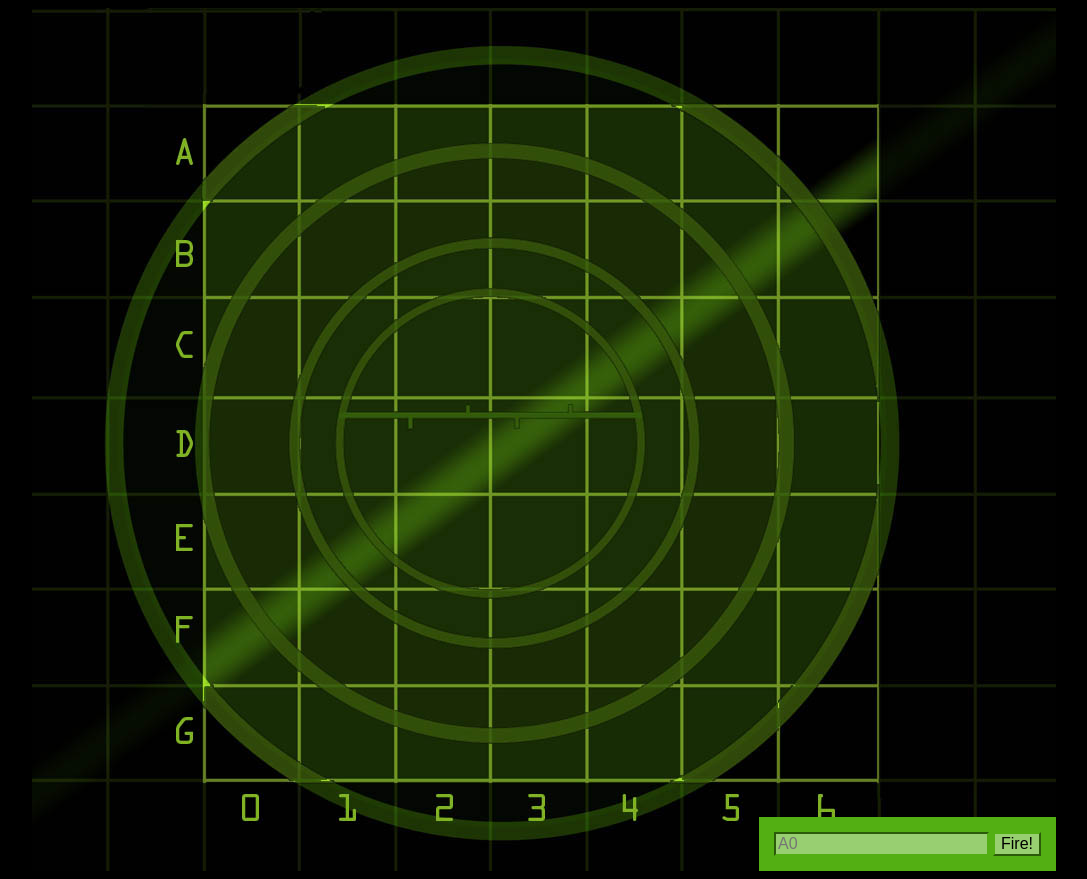
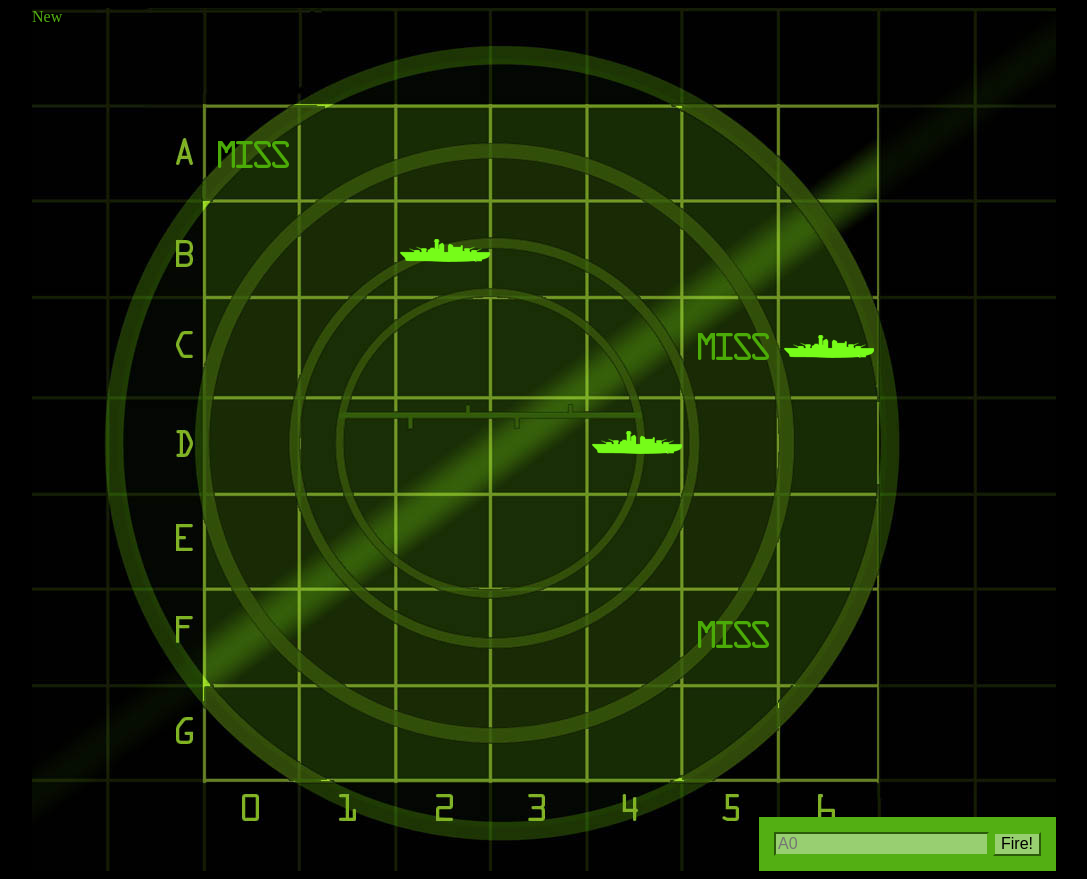
Before and after one commit to Zhanna7757/Battle, a plain HTML site: page index.html in a window 1280 px wide. Shown: the whole page, without its empty margins (96-1183 px from the left). Drawn offline with Linux system fonts and the light colour scheme.

Commit message:
Add files via upload

```diff
--- a/battle.js
+++ b/battle.js
@@ -4,11 +4,11 @@ var view = {
         messageArea.innerHTML = m;
     },
     displayHit: function (location) {
-        var cell = document.getElementById(Location);
+        var cell = document.getElementById(location);
         cell.setAttribute("class", "hit");
     },
     displayMiss: function (location) {
-        var cell = document.getElementById(Location);
+        var cell = document.getElementById(location);
         cell.setAttribute("class", "miss");
 
     }
@@ -21,4 +21,4 @@ view.displayHit("12");
 view.displayMiss("25");
 view.displayHit("26");
 
-view.displayMessage("Tap tap, is this thing on?");
+view.displayMessage("New");
```
Also changed, not shown: index.html (+0 -2 lines).
